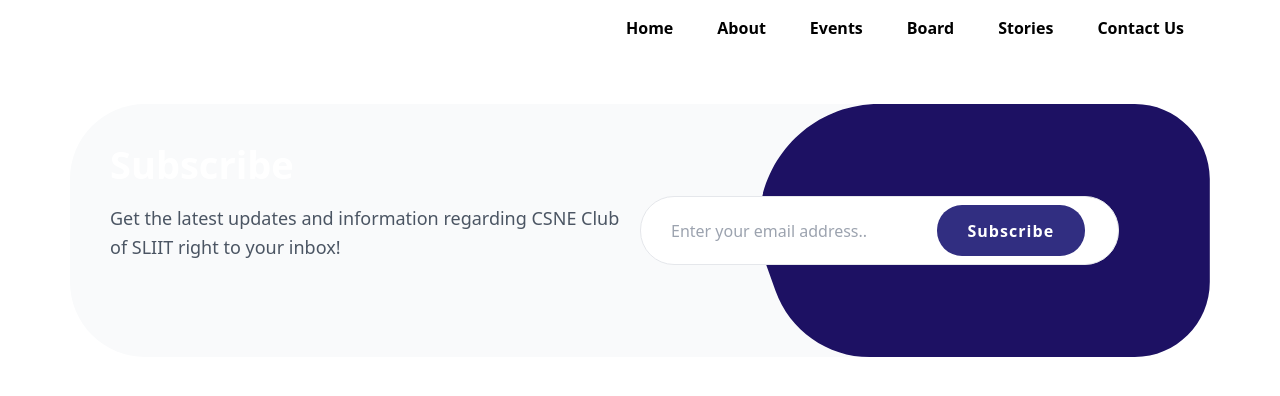
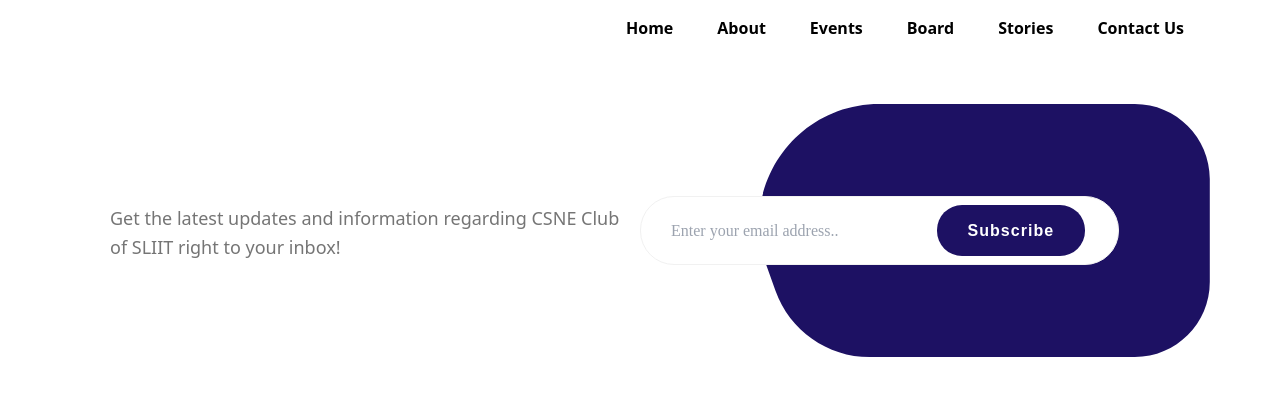
Before and after one commit to ms-club-sliit/CSNE-SC-Official-Web, a Next.js app: page /home in a window 1280 px wide. Shown: the top 396 px of the page. Built offline with nearby package versions, Linux system fonts and the light colour scheme.

Commit message:
chore: removed unnecessary fragment and import according to the PR review

```diff
--- a/src/app/home/page.jsx
+++ b/src/app/home/page.jsx
@@ -1,16 +1,13 @@
 "use client";
 import SubscribeSection from "@/components/SubscribeSection";
-import React from "react";
 
 const Home = () => {
   return (
-    <>
       <div className="flex items-center justify-center">
         <div className="container h-[100vh] bg-white flex items-center justify-center">
           <SubscribeSection/>
         </div>
       </div>
-    </>
   );
 };
 
--- a/src/components/SubscribeSection/index.jsx
+++ b/src/components/SubscribeSection/index.jsx
@@ -13,7 +13,7 @@ const SubscribeSection = () => {
       />
       <div className="absolute inset-x-0 max-w-[1140px] mx-auto top-[13%] w-full">
         <div className="absolute flex bg-orange-50 bottom-[13%] h-[50%] left-[-3.5%] rotate-[90deg] rounded-br-[100px] w-[13%] transition-all duration-300" />
-        <div className="absolute md:flex md:justify-between bg-gray-50 md:items-start h-max max-w-[1140px] mx-auto md:top-[13%] w-full rounded-[75px]">
+        <div className="absolute md:flex md:justify-between bg-test md:items-start h-max max-w-[1140px] mx-auto md:top-[13%] w-full rounded-[75px]">
           <div className="md:w-[50%] pl-10">
             <div className="sm:text-4xl font-arial md:text-[38px] mt-10 text-[40px] text-black-900 font-bold">
               Subscribe
@@ -37,7 +37,7 @@ const SubscribeSection = () => {
                   className="ml-[22px] text-base text-gray-500 border-none font-avertademopecutteddemo focus:outline-none"
                   placeholder="Enter your email address.."
                 />
-                <button className="cursor-pointer font-arial bg-indigo-900 font-bold rounded-[25px] h-[51px] leading-[normal] mr-[25px] text-base text-center text-white tracking-[1.04px] w-[148px] hover:bg-indigo-700 transition-all">
+                <button className="cursor-pointer font-arial bg-indigo_blue font-bold rounded-[25px] h-[51px] leading-[normal] mr-[25px] text-base text-center text-white tracking-[1.04px] w-[148px] hover:bg-indigo-900 transition-all">
                   Subscribe
                 </button>
               </div>
--- a/tailwind.config.js
+++ b/tailwind.config.js
@@ -12,18 +12,16 @@ module.exports = {
         'gradient-conic':
           'conic-gradient(from 180deg at 50% 50%, var(--tw-gradient-stops))',
       },
-      extend: {
       colors: {
         gray: { 50: "#f4f9ff", 500: "#959595", 600: "#757575" },
         orange: { 50: "#fff4da" },
         blue_gray: { 50: "#f1f1f1" },
-        indigo: { 900: "#1d1163",700:"#4f4596" },
+        indigo_blue: "#1d1163",
       },
       fontFamily: {
         arial: "Arial",
         avertademopecutteddemo: "Averta Demo PE Cutted Demo",
-      }
-    },
+      },
     },
   },
   plugins: [],
```
